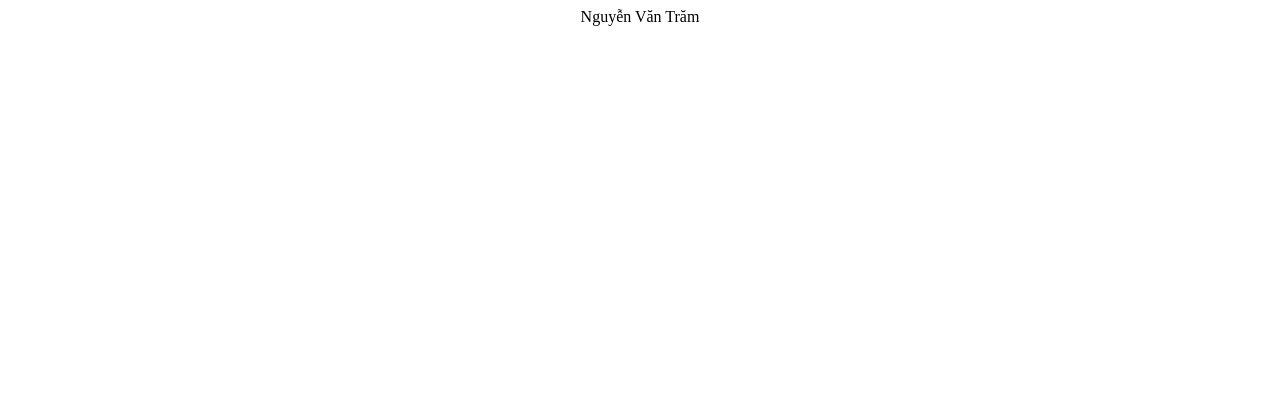
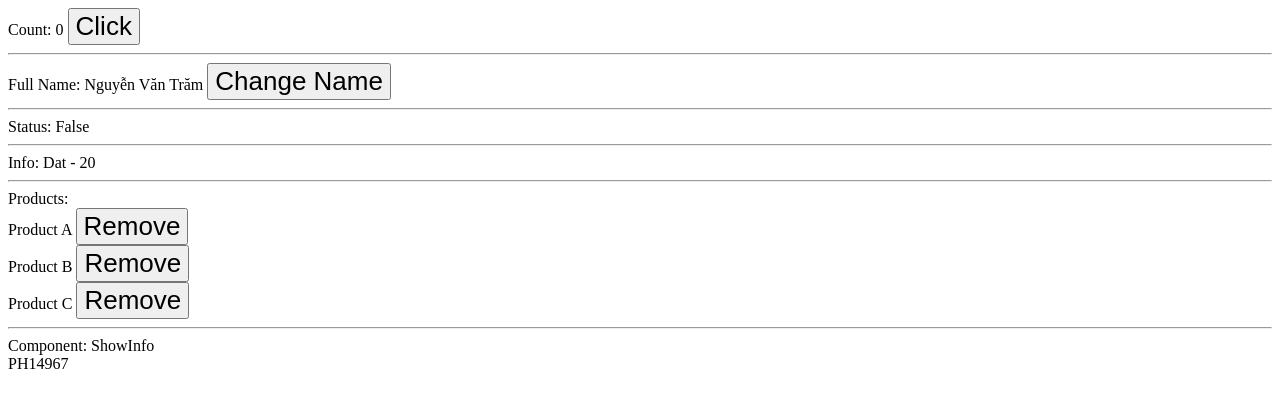
Before and after one commit to Tramnvph14967/reactJs_web16308, a React (Vite) app: page / in a window 1280 px wide. Shown: the top 408 px of the page. Built offline with nearby package versions, Linux system fonts and the light colour scheme.

Commit message:
Buổi 3 - state - event click

```diff
--- a/src/App.css
+++ b/src/App.css
@@ -1,6 +1,4 @@
-.App {
-  text-align: center;
-}
+
 
 .App-logo {
   height: 40vmin;
--- a/src/App.tsx
+++ b/src/App.tsx
@@ -4,11 +4,49 @@ import './App.css'
 import ShowInfo from './components/ShowInfo'
 
 function App() {
+  const [count, setCount] = useState<number>(0);
+  const [myName, setMyName] = useState<string>("Nguyễn Văn Trăm");
+  const [status, setStatus] = useState<boolean>(false);
+  const [info, setInfo] = useState<{name: string, age: number}>({ name: "Dat", age: 20});
+  const [products, setProducts] = useState<{id: number, name: string}[]>([
+    {id: 1, name: "Product A"},
+    {id: 2, name: "Product B"},
+    {id: 3, name: "Product C"}
+  ]);
+
+
+  const removeItem = (id: number) => {
+    const newsProduct = products.filter(item => item.id !== id);
+    setProducts(newsProduct)
+  }
   return (
     <div className="App">
-        <ShowInfo name="Nguyễn Văn Trăm" age={20}/>
+      Count: {count} <button onClick={() => setCount(count + 1)}>Click</button>
+      <hr />
+      Full Name: {myName} <button onClick={() => setMyName("Le Tung Lam")}>Change Name</button>
+      <hr />
+      Status: {status ? "True" : "False"}
+      <hr />
+      Info: {info.name} - {info.age}
+      <hr />
+      Products: { products.map(item => <div>{item.name} <button onClick={() => removeItem(item.id)}>Remove</button></div>)}
+      <hr />
+      Component: ShowInfo
+      <ShowInfo name="PH14967" age={20}/>
     </div>
   )
 }
 
 export default App
+
+
+// function useState(state){
+//   return [state, function(){}];
+// }
+
+// const [firstValue, secondValue] = useState(10);
+// console.log(firstValue) // 10
+
+// secondValue(20); //
+
+// console.log(firstValue) // 20
```
